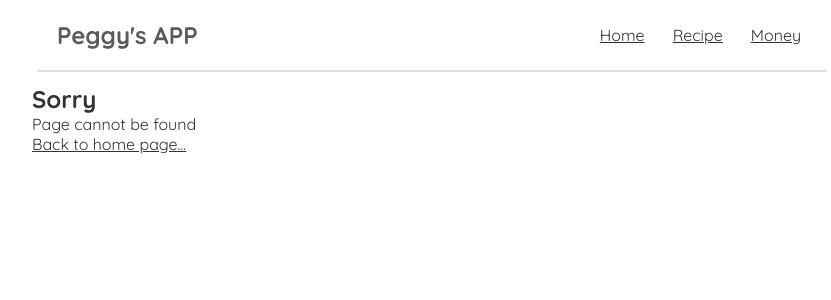
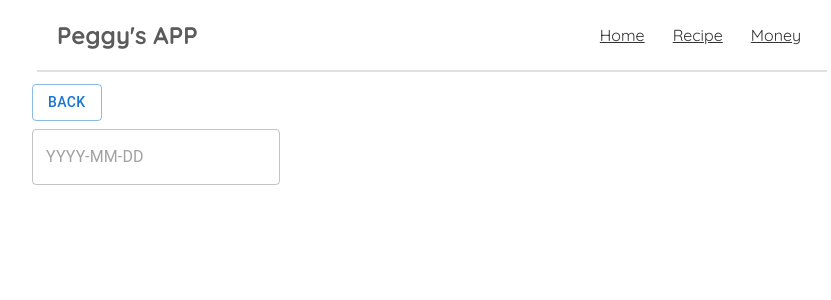
Before and after one commit to gogopeggy/Web, a React (Create React App) app: page /money/edit in a window 1280 px wide. Shown: the top 300 px of the page, without its empty margins (208-1039 px from the left). Built offline with nearby package versions, Linux system fonts and the light colour scheme; the HTML template or start-up script is replaced by a standard one.

Commit message:
1. create edit page for money

```diff
--- a/src/App.js
+++ b/src/App.js
@@ -6,7 +6,8 @@ import NotFound from "./NotFound";
 // import Datepicker from "./components/datepicker";
 import Home from "./Home";
 import RecipeList from "./pages/recipeList";
-import Money from "./pages/money";
+import Money from "./pages/Money/money";
+import Edit from "./pages/Money/edit";
 
 function App() {
   // const today = new Date();
@@ -23,6 +24,7 @@ function App() {
               <Route path="*" element={<NotFound />}></Route>
               <Route path="/recipe" element={<RecipeList />}></Route>
               <Route path="/money" element={<Money />}></Route>
+              <Route path="/money/edit" element={<Edit />}></Route>
             </Routes>
           </div>
         </div>
--- a/src/Navbar.js
+++ b/src/Navbar.js
@@ -7,7 +7,7 @@ const Navbar = () => {
       <div className="links">
         <Link to="/">Home</Link>
         <Link to="/recipe">Recipe</Link>
-        <Link to="money">Money</Link>
+        <Link to="/money">Money</Link>
       </div>
     </nav>
   );
--- /dev/null
+++ b/src/pages/Money/edit.js
@@ -0,0 +1,30 @@
+import React, { useState, useEffect } from "react";
+import { useNavigate } from "react-router-dom";
+import Box from "@mui/material/Box";
+import Typography from "@mui/material/Typography";
+import Grid from "@mui/material/Grid";
+import moment from "moment";
+import { DatePicker } from "@mui/x-date-pickers";
+import Button from "@mui/material/Button";
+
+export default function Edit() {
+  const navigate = useNavigate();
+  return (
+    <Box>
+      <Box>
+        <Button variant="outlined" onClick={() => navigate("/money")}>
+          Back
+        </Button>
+      </Box>
+      <Box>
+        <DatePicker
+          // label={'"month" and "year"'}
+          views={["year", "month", "day"]}
+          format="YYYY-MM-DD"
+          //   onChange={(e) => getMonth(e)}
+          sx={{ pt: 1 }}
+        />
+      </Box>
+    </Box>
+  );
+}
--- a/src/pages/money.js
+++ b/src/pages/Money/money.js
@@ -1,4 +1,5 @@
 import React, { useState, useEffect } from "react";
+import { useNavigate } from "react-router-dom";
 import Box from "@mui/material/Box";
 import Paper from "@mui/material/Paper";
 import Stack from "@mui/material/Stack";
@@ -6,6 +7,7 @@ import Typography from "@mui/material/Typography";
 import Grid from "@mui/material/Grid";
 import moment from "moment";
 import { DatePicker } from "@mui/x-date-pickers";
+import Button from "@mui/material/Button";
 
 export default function Money() {
   const [curMonth, setCurMonth] = useState(moment().format("MM"));
@@ -13,6 +15,7 @@ export default function Money() {
   const [overall, setOverall] = useState({});
   const [total, setTotal] = useState();
   const [date, getDate] = useState(moment().month());
+  const navigate = useNavigate();
   const color = [
     "#ff9595",
     "#ffb944",
@@ -287,15 +290,25 @@ export default function Money() {
 
   return (
     <Box>
-      <Stack direction={"row"} p={2} justifyContent={"space-between"}>
+      {/* <Stack direction={"row"} p={2} justifyContent={"space-between"}> */}
+      <Grid container p={2}>
+        <Grid item md={8}>
           <DatePicker
             // label={'"month" and "year"'}
             views={["year", "month"]}
             format="YYYY-MM"
             onChange={(e) => getMonth(e)}
+            sx={{ pr: 1 }}
           />
+          <Button variant="outlined" onClick={() => navigate("/money/edit")}>
+            Add
+          </Button>
+        </Grid>
+        <Grid item md={4} textAlign={"right"}>
           <Typography fontWeight={"bold"}>Total Expense: ${total}</Typography>
-      </Stack>
+        </Grid>
+      </Grid>
+      {/* </Stack> */}
       <Grid container>
         {Object.keys(overall).map((o, index) => (
           <Grid item md={3} p={2} key={o + index}>
```
Lines whose indentation alone changed are shown as unchanged.
